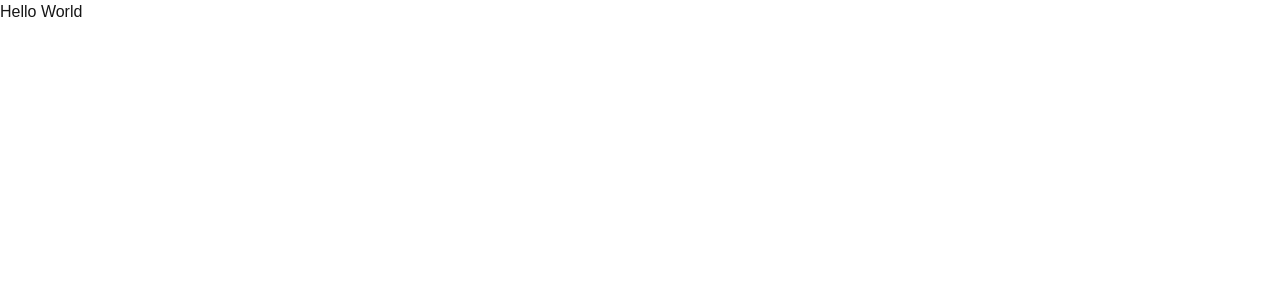
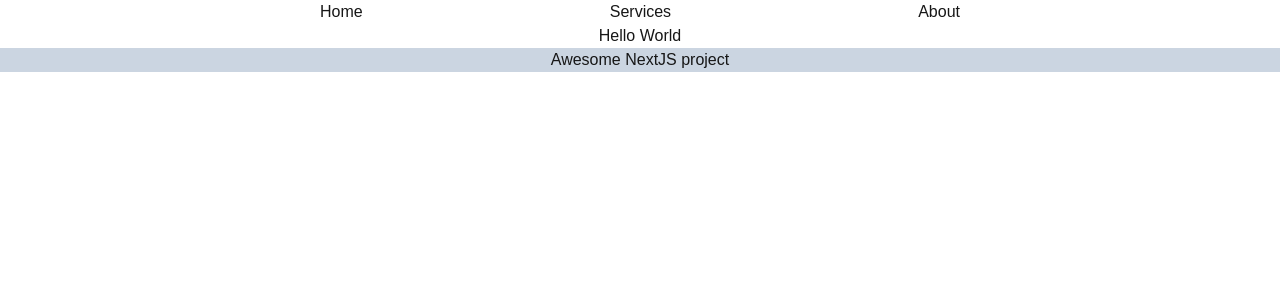
Before and after one commit to marziamostafa/next.js-core-concept, a Next.js app: page / in a window 1280 px wide. Shown: the top 300 px of the page. Built offline with nearby package versions, Linux system fonts and the light colour scheme.

Commit message:
navbar and footer component added

```diff
--- /dev/null
+++ b/src/app/components/Navbar.jsx
@@ -0,0 +1,18 @@
+import React from 'react'
+
+export default function
+
+    () {
+    return (
+        <div>
+            <nav className='flex justify-center'>
+                <ul className='flex justify-between w-1/2'>
+                    <li>Home</li>
+                    <li>Services</li>
+                    <li>About</li>
+                </ul>
+            </nav>
+
+        </div>
+    )
+}
--- a/src/app/layout.js
+++ b/src/app/layout.js
@@ -1,5 +1,6 @@
 import { Geist, Geist_Mono } from "next/font/google";
 import "./globals.css";
+import Navbar from "./components/Navbar";
 
 const geistSans = Geist({
   variable: "--font-geist-sans",
@@ -22,7 +23,12 @@ export default function RootLayout({ children }) {
       <body
         className={`${geistSans.variable} ${geistMono.variable} antialiased`}
       >
-        {children}
+        <Navbar/>
+        <main className=" place-content-center place-items-center">
+          {children}
+        </main>
+
+        <footer className="text-center bg-slate-300">Awesome NextJS project</footer>
       </body>
     </html>
   );
```
Also changed, not shown: 1 other file (tests, documents, lock files or other folders).
